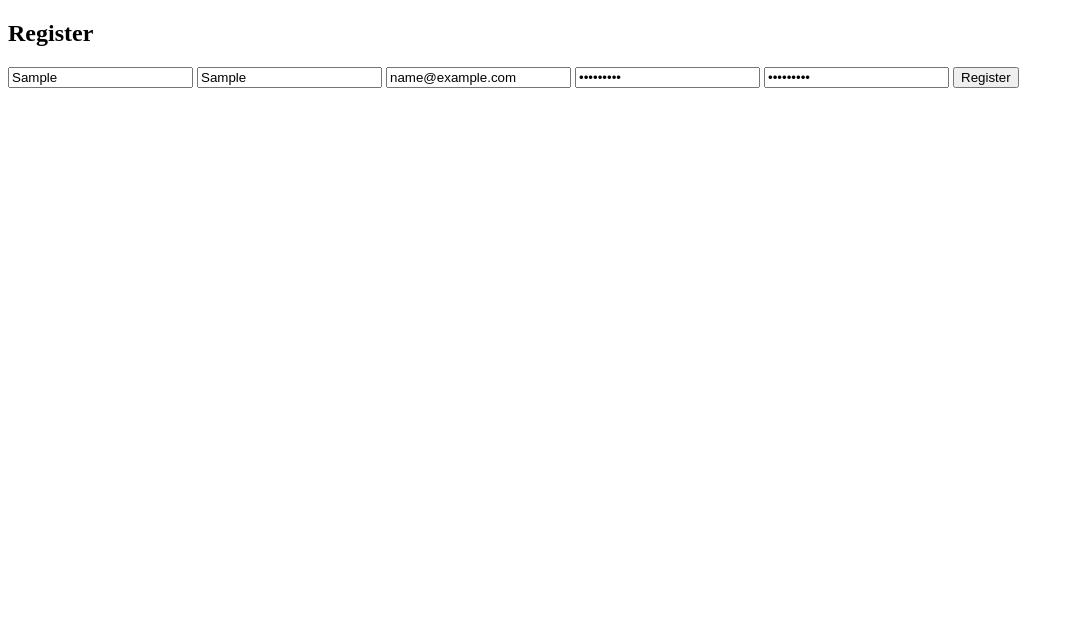
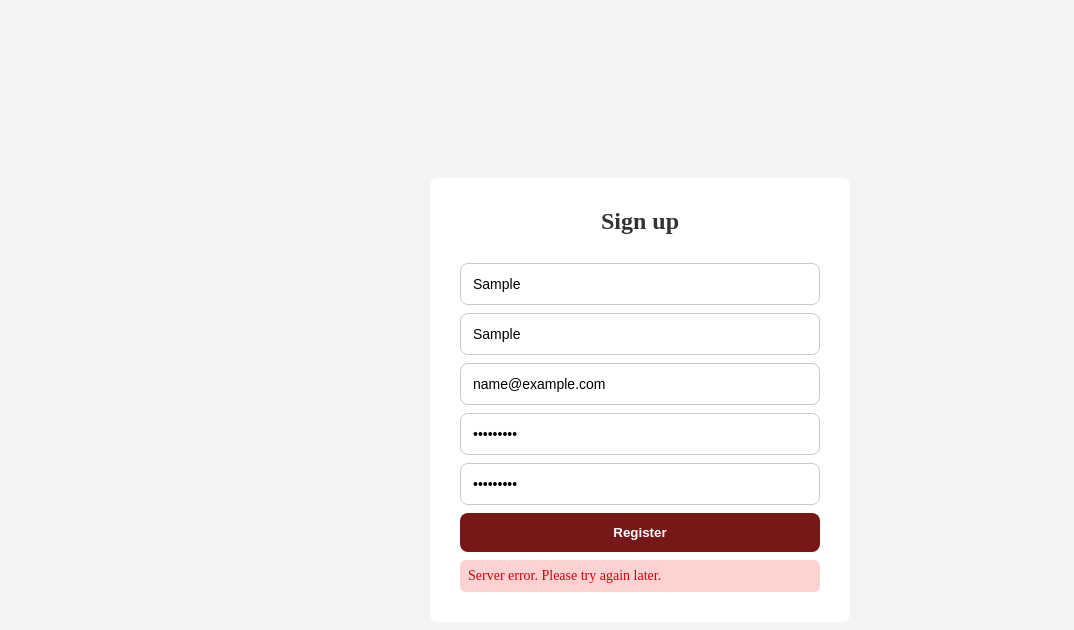
Before and after one commit to Marwan-abdelhakem/examinationSystem, a website: page client/register.html in a window 1280 px wide. Both pictures are taken after typing "Sample", "Sample", "name@example.com", "Sample123", "Sample123" into the empty fields and a click on the button "Register". Shown: the whole page, without its empty margins (0-1074 px from the left). Drawn offline with Linux system fonts and the light colour scheme; no server answers.

Commit message:
not finished register a bit of design & logic needed

```diff
--- /dev/null
+++ b/client/css/styles.css
@@ -0,0 +1,55 @@
+* {
+  margin: 0;
+  padding: 0;
+  box-sizing: border-box;
+}
+body {
+  min-height: 100vh;
+  display: flex;
+  justify-content: center;
+  align-items: center;
+  background-color: #f4f4f4;
+}
+.auth-container {
+  width: 420px;
+  background-color: #ffffff;
+  padding: 30px;
+  border-radius: 8px;
+}
+.auth-container h2 {
+  text-align: center;
+  margin-bottom: 20px;
+  color: #333;
+}
+#registerForm {
+  display: flex;
+  flex-direction: column;
+  /* justify-content: center; */
+  gap: 0.5rem;
+}
+.inp {
+  border: 1px solid #ccc;
+  padding: 12px;
+  border-radius: 8px;
+  font-size: 14px;
+}
+.sub-sign {
+  padding: 12px;
+  border-radius: 8px;
+  border: none;
+  background-color: #771818;
+  color: #fff;
+  cursor: pointer;
+  font-weight: bold;
+}
+/* still need an edit */
+.error {
+  color: #d8000c;
+  background-color: #ffd2d2;
+  padding: 8px;
+  border-radius: 6px;
+  font-size: 14px;
+}
+.input-error {
+  border: 2px solid red;
+}
--- a/client/js/register.js
+++ b/client/js/register.js
@@ -1,34 +1,58 @@
 const registerForm = document.getElementById("registerForm");
+const errorDiv = document.querySelector(".error");
+
+function showError(message, fields = []) {
+  errorDiv.textContent = message;
+
+  fields.forEach(field => {
+    field.classList.add("input-error");
+    field.value = "";
+  });
+}
 
 registerForm.addEventListener("submit", async (e) => {
   e.preventDefault();
 
-  const firstName = document.getElementById("firstName").value.trim();
-  const lastName = document.getElementById("lastName").value.trim();
-  const email = document.getElementById("email").value.trim();
-  const password = document.getElementById("password").value;
-  const confirmPassword = document.getElementById("confirmPassword").value;
+  errorDiv.textContent = "";
 
-  // تحقق من كلمة المرور قبل الإرسال
-  if (password !== confirmPassword) {
-    alert("Passwords do not match!");
+  const firstName = document.getElementById("firstName");
+  const lastName = document.getElementById("lastName");
+  const email = document.getElementById("email");
+  const password = document.getElementById("password");
+  const confirmPassword = document.getElementById("confirmPassword");
+
+  if (password.value !== confirmPassword.value) {
+    showError("Passwords do not match!", [password, confirmPassword]);
     return;
   }
-
-  const role = "student"; // افتراضياً
 
   try {
     const res = await fetch("http://localhost:3000/api/auth/register", {
       method: "POST",
       headers: { "Content-Type": "application/json" },
-      body: JSON.stringify({ firstName, lastName, email, password, role }),
+      body: JSON.stringify({
+        firstName: firstName.value.trim(),
+        lastName: lastName.value.trim(),
+        email: email.value.trim(),
+        password: password.value,
+        confirmPassword: confirmPassword.value,
+        // role: "student",
+      }),
     });
 
     const data = await res.json();
-    console.log(data);
-    alert("Registered successfully!");
+
+    if (!res.ok) {
+      showError(data.message, [email]);
+      return;
+    }
+
+    // alert("Registered successfully!");
+    window.location.href = "" //go to home page
+
+    registerForm.reset();
+
   } catch (err) {
-    console.error(err);
-    alert("Error registering user");
+    showError("Server error. Please try again later.");
   }
 });
--- a/client/register.html
+++ b/client/register.html
@@ -3,26 +3,22 @@
   <head>
     <meta charset="UTF-8" />
     <title>Register</title>
-    <!-- <link rel="stylesheet" href="css/styles.css" /> -->
+    <link rel="stylesheet" href="css/styles.css" />
   </head>
   <body>
     <div class="auth-container">
-      <h2>Register</h2>
       <form id="registerForm">
-        <input type="text" id="firstName" placeholder="First Name" required />
-        <input type="text" id="lastName" placeholder="Last Name" required />
-        <input type="email" id="email" placeholder="Email" required />
-        <input type="password" id="password" placeholder="Password" required />
-        <input
-          type="password"
-          id="confirmPassword"
-          placeholder="Confirm Password"
-          required
-        />
-        <button type="submit">Register</button>
+        <h2>Sign up</h2>
+        <input class="inp" type="text" id="firstName" placeholder="First Name" required />
+        <input class="inp" type="text" id="lastName" placeholder="Last Name" required />
+        <input class="inp" type="email" id="email" placeholder="Email" required />
+        <input class="inp" type="password" id="password" placeholder="Password" required />
+        <input class="inp" type="password" id="confirmPassword" placeholder="Confirm Password" required/>
+        <button class="sub-sign" type="submit">Register</button>
+        <div class="error"></div>
       </form>
       <!-- <p>Already have an account? <a href="login.html">Login</a></p> -->
     </div>
-    <script src="js/register.js" type="module"></script>
+    <script src="js/register.js" ></script>
   </body>
 </html>
--- a/server/src/app.controller.js
+++ b/server/src/app.controller.js
@@ -14,9 +14,9 @@ const bootStrap = async (app, express) => {
     app.use("/api/auth", authRouter)
     app.use("/api/quiz", quizRouter)
 
-    app.all("/*dummy", (req, res, next) => {
-        return next(new Error("Not found Handler !!!!", { cause: 409 }))
-    })
+    // app.all("/*dummy", (req, res, next) => {
+    //     return next(new Error("Not found Handler !!!!", { cause: 409 }))
+    // })
 
     app.use(globalErrorHandler)
 }
```
Also changed, not shown: client/index.html (+3 -3 lines).
